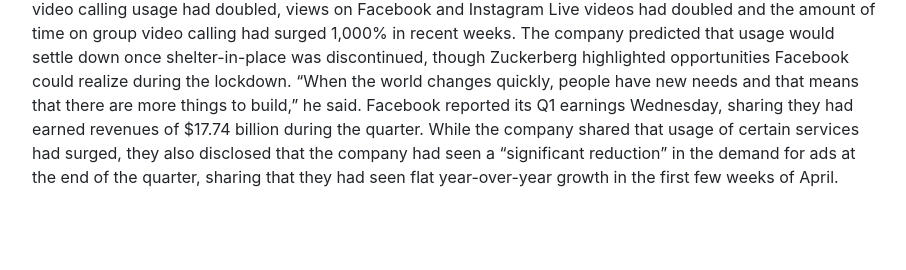
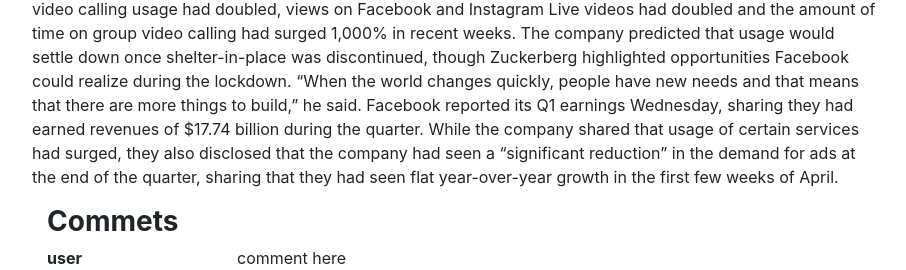
Before and after one commit to GK-SVG/IamCODER, a Django app: page /blogpost/1 in a window 1280 px wide. Shown: the part 701-971 px from the top of the page, without its empty margins (38-944 px from the left). Before the commit the page ends 888 px from the top, so only its background shows below. Run offline with Django 3.2, Linux system fonts and the light colour scheme; data comes from the database, SQL or seed files in the repository; some libraries are stand-ins or nearby versions.

Commit message:
commets structure created

```diff
--- a/templates/blog/blogpost.html
+++ b/templates/blog/blogpost.html
@@ -20,9 +20,9 @@ background-color: black;
 color:white;
 }
 .button4 {
-  background-color: white;
-  color: black;
-  border: 2px solid #e7e7e7;
+background-color: white;
+color: black;
+border: 2px solid #e7e7e7;
 }
 {% endblock css%}
 {% block body %}
@@ -43,8 +43,16 @@ color:white;
                     <p>{{post.contant}}</p>
                 </div><!-- /.blog-post -->
             </div><!-- /.blog-main -->
-            <div class="col-md-3">
-            </div>
         </div>
     </div>
-    {% endblock body %}
+    <h3><b>Commets</b></h3>
+    <div class="row">
+        <div class="col-md-2">
+            <b>user</b>
+        </div>
+        <div class="col-md-10">
+            comment here
+        </div>
+    </div>
+</div>
+{% endblock body %}
```
